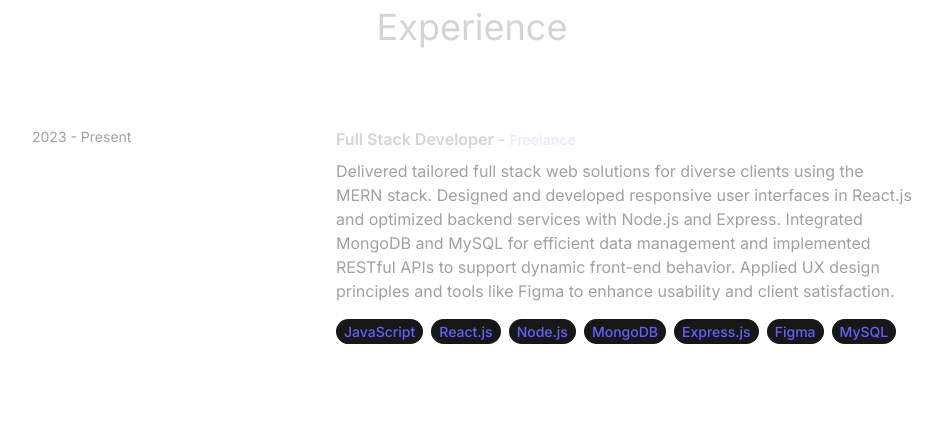
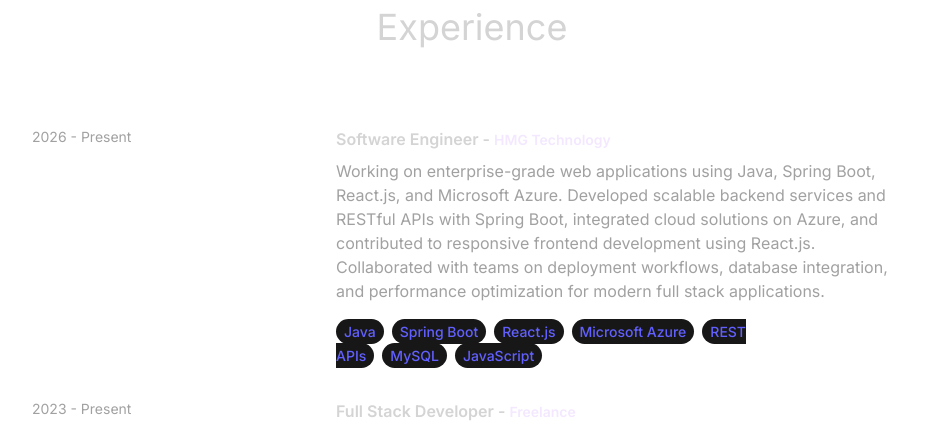
Before and after one commit to iharshpathak/My_Portfolio, a React (Vite) app in the folder my-portfolio/: page / in a window 1280 px wide. Shown: the part 2020-2442 px from the top of the page, without its empty margins (168-1110 px from the left). Built offline with nearby package versions, Linux system fonts and the light colour scheme.

Commit message:
update experience

```diff
--- a/my-portfolio/src/constants/index.js
+++ b/my-portfolio/src/constants/index.js
@@ -23,12 +23,35 @@ export const ABOUT_TEXT = `I am a full stack developer with a passion for crafti
 
 export const EXPERIENCES = [
   {
+    year: "2026 - Present",
+    role: "Software Engineer",
+    company: "HMG Technology",
+    description: `Working on enterprise-grade web applications using Java, Spring Boot, React.js, and Microsoft Azure. Developed scalable backend services and RESTful APIs with Spring Boot, integrated cloud solutions on Azure, and contributed to responsive frontend development using React.js. Collaborated with teams on deployment workflows, database integration, and performance optimization for modern full stack applications.`,
+    technologies: [
+      "Java",
+      "Spring Boot",
+      "React.js",
+      "Microsoft Azure",
+      "REST APIs",
+      "MySQL",
+      "JavaScript",
+    ],
+  },
+  {
     year: "2023 - Present",
     role: "Full Stack Developer",
     company: "Freelance",
     description: `Delivered tailored full stack web solutions for diverse clients using the MERN stack. Designed and developed responsive user interfaces in React.js and optimized backend services with Node.js and Express. Integrated MongoDB and MySQL for efficient data management and implemented RESTful APIs to support dynamic front-end behavior. Applied UX design principles and tools like Figma to enhance usability and client satisfaction.`,
-    technologies: ["JavaScript", "React.js", "Node.js", "MongoDB", "Express.js", "Figma", "MySQL"],
-  }
+    technologies: [
+      "JavaScript",
+      "React.js",
+      "Node.js",
+      "MongoDB",
+      "Express.js",
+      "Figma",
+      "MySQL",
+    ],
+  },
 ];
 
 
```
